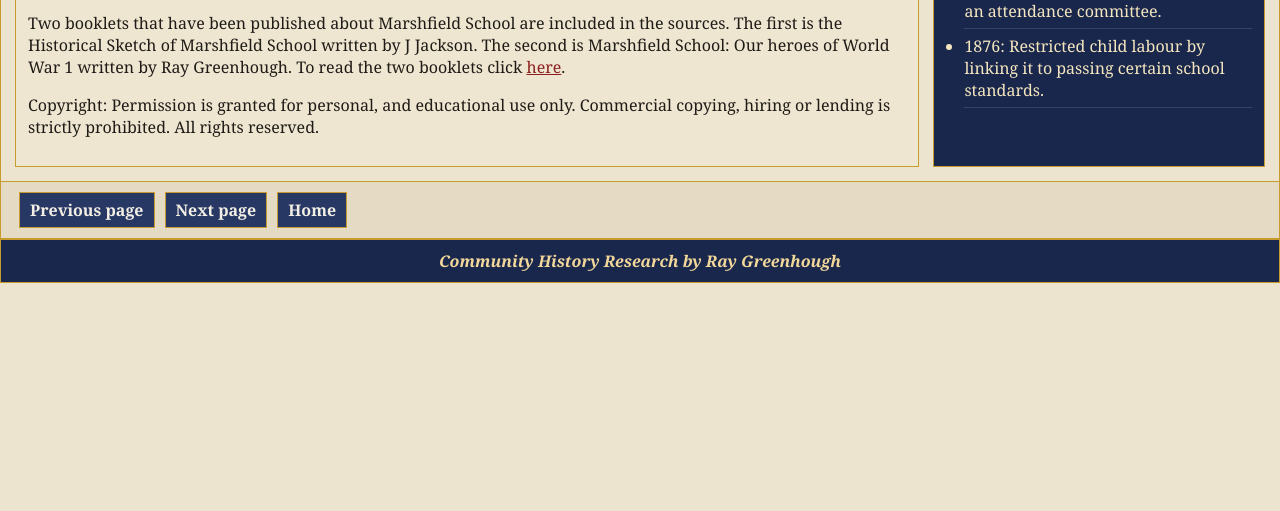
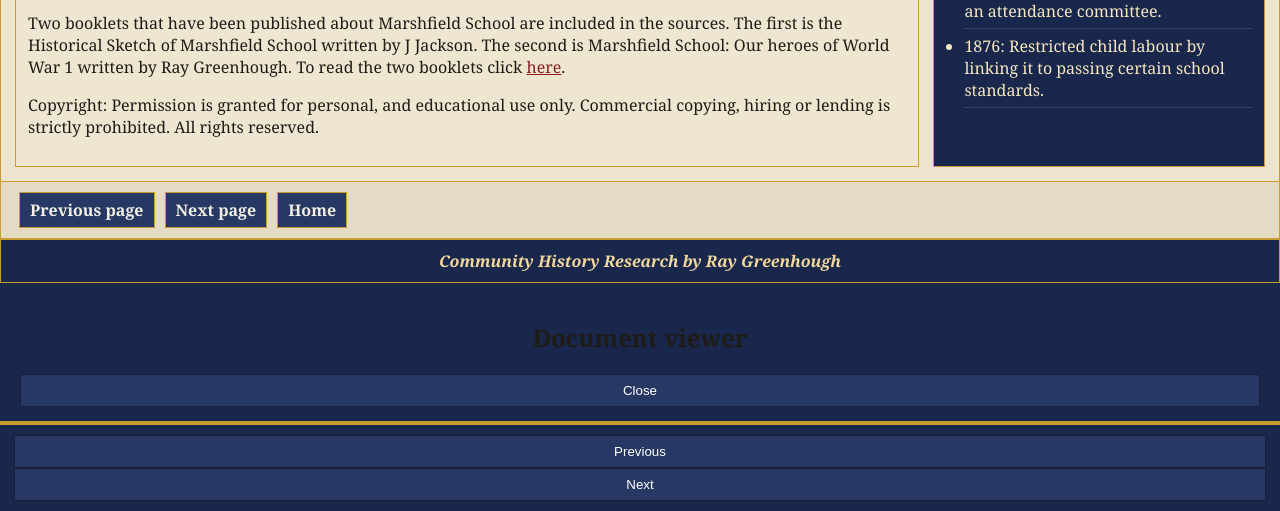
Before and after one commit to Rohan-bradford/Project, a Flask app: page /page1 in a window 1280 px wide. Shown: the part 1018-1529 px from the top of the page. Before the commit the page ends 1301 px from the top, so only its background shows below. Run offline with Flask 3, Linux system fonts and the light colour scheme.

Commit message:
Implement global media viewer in base template
Added a global media viewer for PDF and image links.

```diff
--- a/Software/Marshfield_App/templates/base.html
+++ b/Software/Marshfield_App/templates/base.html
@@ -27,5 +27,26 @@
     </section>
     <footer>Community History Research by Ray Greenhough</footer>
   </main>
+
+  <!-- Global media viewer so PDF and image links can open inside the page. -->
+  <div id="mediaViewer" class="media-viewer" aria-hidden="true">
+    <div class="media-viewer-backdrop" data-close="true"></div>
+    <section class="media-viewer-dialog" role="dialog" aria-modal="true" aria-label="Document viewer">
+      <header class="media-viewer-header">
+        <h2 id="mediaViewerTitle">Document viewer</h2>
+        <button type="button" id="mediaViewerClose" class="media-viewer-close" aria-label="Close viewer">Close</button>
+      </header>
+      <div class="media-viewer-body">
+        <img id="mediaViewerImage" alt="Selected source image" hidden>
+        <iframe id="mediaViewerFrame" title="Selected source file" hidden></iframe>
+      </div>
+      <footer class="media-viewer-footer">
+        <button type="button" id="mediaViewerPrev" class="media-viewer-nav">Previous</button>
+        <button type="button" id="mediaViewerNext" class="media-viewer-nav">Next</button>
+      </footer>
+    </section>
+  </div>
+
+  <script src="{{ url_for('static', filename='js/media-viewer.js') }}"></script>
 </body>
 </html>
```
